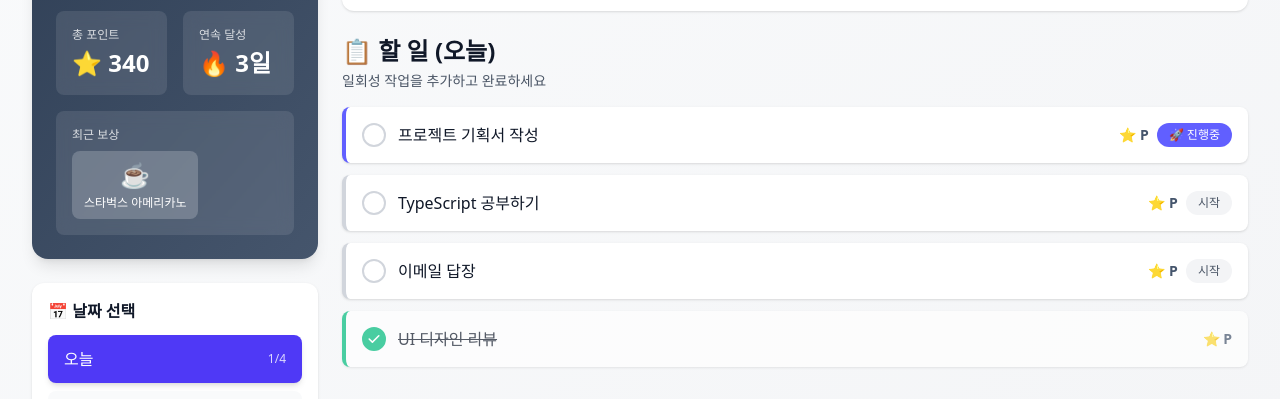
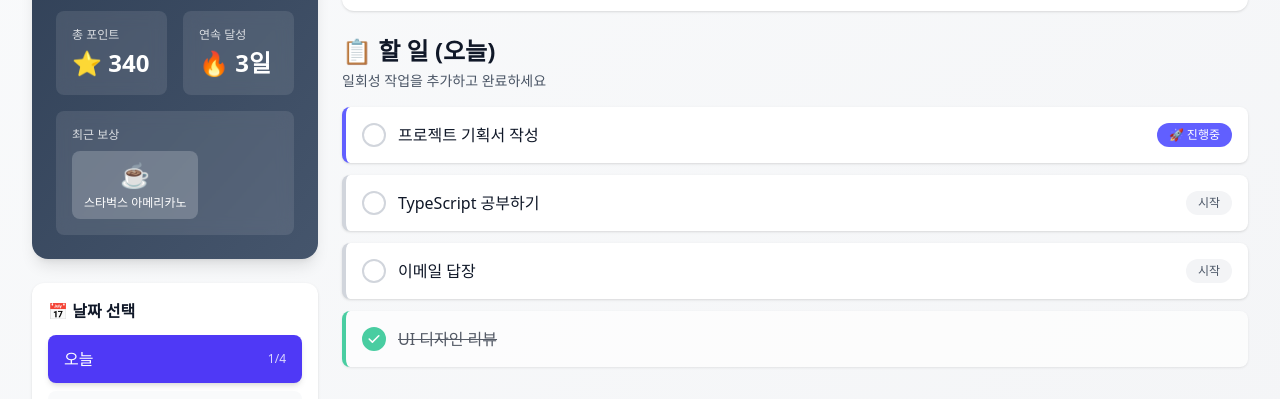
Before and after one commit to Librariann/todo-list, a Next.js app: page / in a window 1280 px wide. Both pictures are taken after a click on the button "📋 할일". Shown: the part 210-609 px from the top of the page. Built offline with nearby package versions, Linux system fonts and the light colour scheme.

Commit message:
remove point display from todo card

```diff
--- a/app/components/SimpleTodoCard.tsx
+++ b/app/components/SimpleTodoCard.tsx
@@ -60,12 +60,6 @@ export default function SimpleTodoCard({ todo, onStatusChange }: SimpleTodoCardP
           </h3>
         </div>
 
-        {/* 포인트 */}
-        <div className="flex items-center gap-2">
-          <span className="text-sm font-semibold text-slate-600 dark:text-slate-400">
-            ⭐ {todo.rewardPoints}P
-          </span>
-
         {/* 진행 중 버튼 */}
         {!isDone && (
           <button
@@ -88,18 +82,5 @@ export default function SimpleTodoCard({ todo, onStatusChange }: SimpleTodoCardP
         )}
       </div>
     </div>
-
-      {/* 획득한 보상 */}
-      {todo.earnedReward && (
-        <div className="mt-2 px-3 py-2 rounded-lg bg-gradient-to-r from-yellow-100 to-orange-100 dark:from-yellow-900/30 dark:to-orange-900/30">
-          <div className="flex items-center gap-2">
-            <span className="text-lg">{todo.earnedReward.iconUrl}</span>
-            <p className="text-xs font-semibold text-yellow-900 dark:text-yellow-200">
-              🎉 {todo.earnedReward.name} 획득!
-            </p>
-          </div>
-        </div>
-      )}
-    </div>
   );
 }
```
Lines whose indentation alone changed are shown as unchanged.
